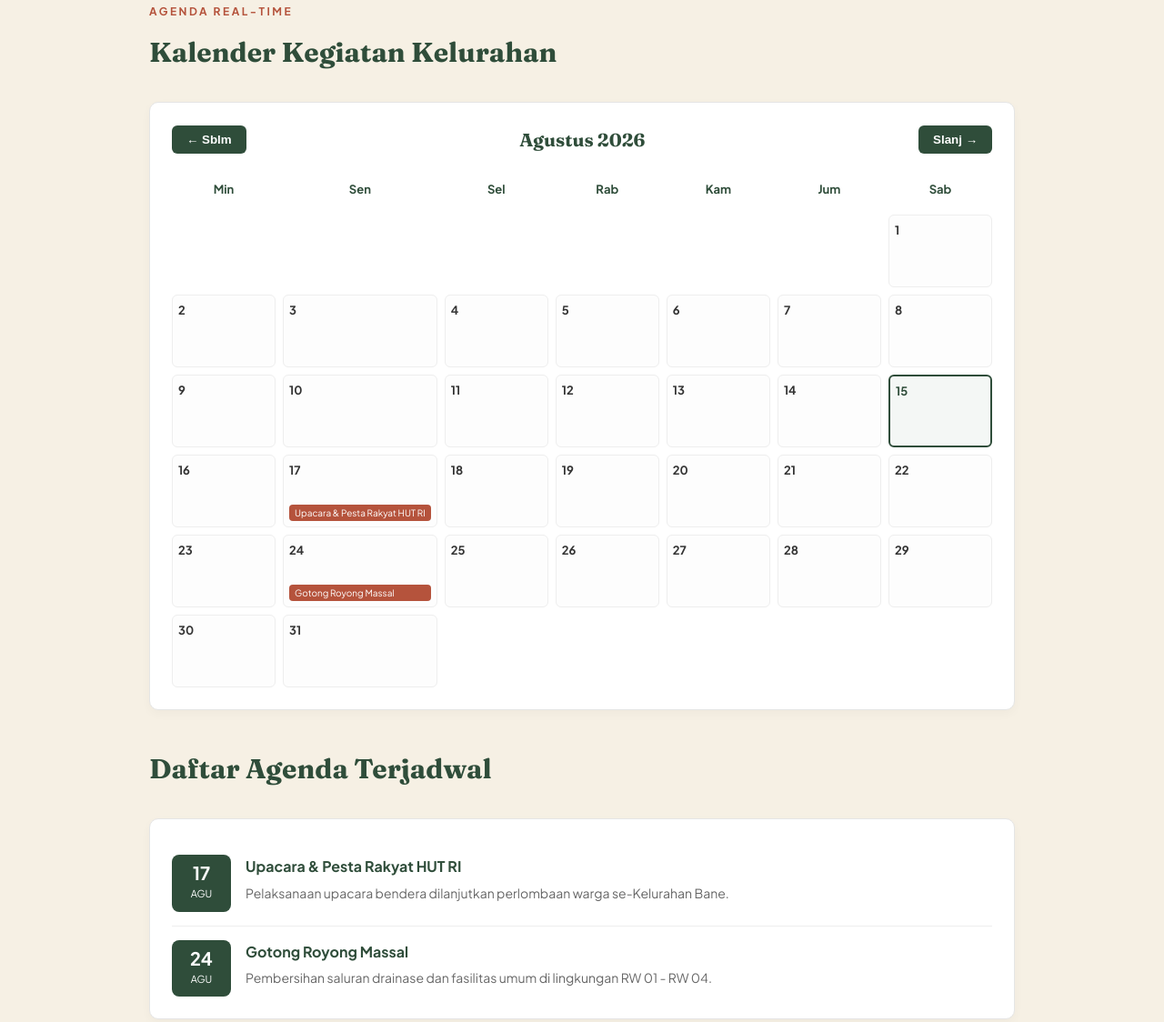
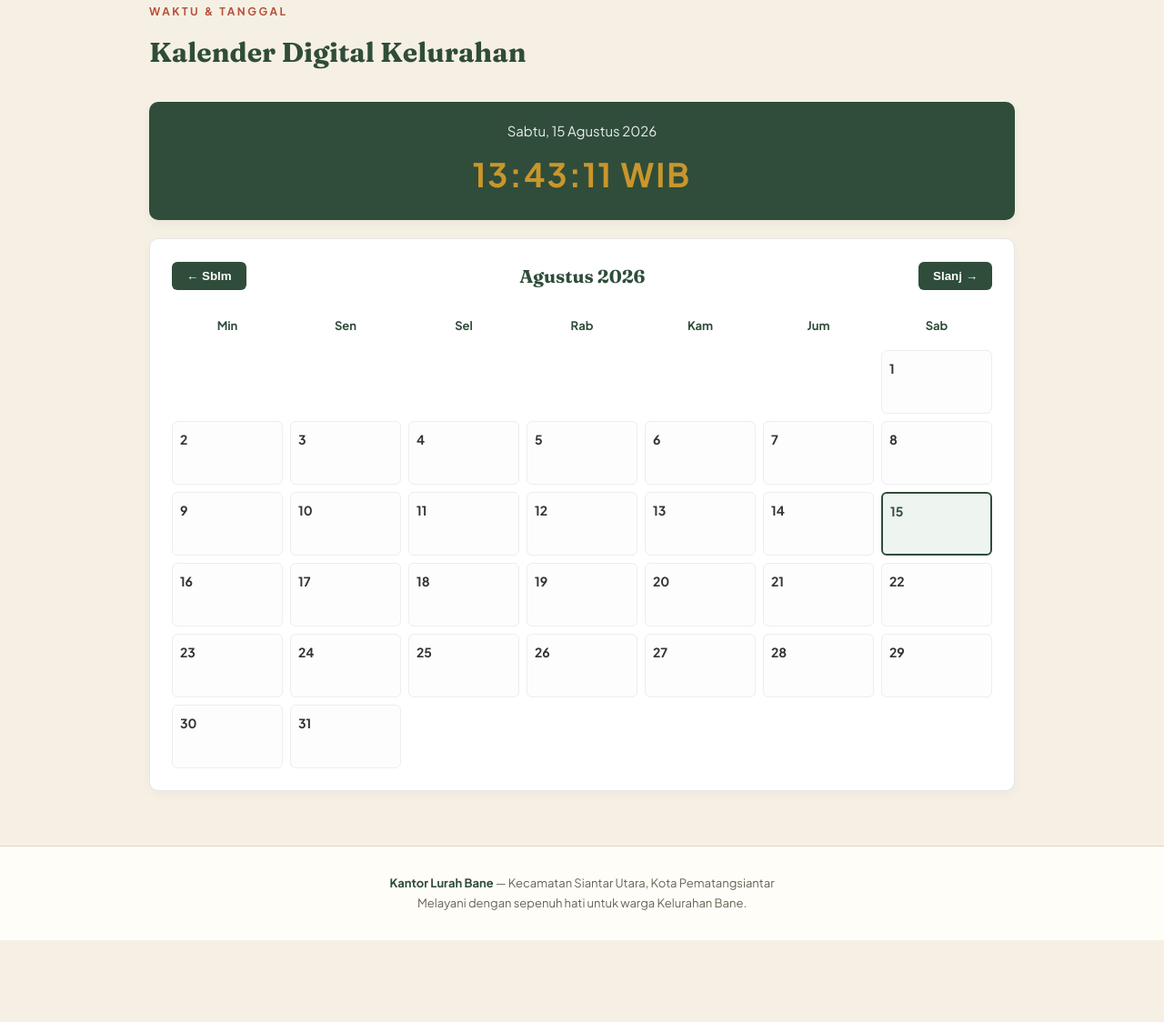
Before and after one commit to Yanto-Prime/Kelurahan-Bane, a plain HTML site: page kalender.html in a window 1280 px wide. Shown: the part 146-1270 px from the top of the page at 91% size. After the commit the page ends 1180 px from the top, so only its background shows below. Drawn offline with Linux system fonts and the light colour scheme.

Commit message:
Update kalender.html

```diff
--- a/kalender.html
+++ b/kalender.html
@@ -6,6 +6,28 @@
 <title>Kalender Kegiatan — Kelurahan Bane</title>
 <link rel="stylesheet" href="css/style.css">
 <style>
+  /* Header Waktu Real-Time */
+  .clock-card {
+    background: #2f4d3a;
+    color: #ffffff;
+    border-radius: 10px;
+    padding: 20px;
+    text-align: center;
+    margin-top: 25px;
+    box-shadow: 0 4px 12px rgba(0,0,0,0.05);
+  }
+  .clock-time {
+    font-size: 36px;
+    font-weight: bold;
+    letter-spacing: 2px;
+    color: #c9962c;
+    margin-top: 5px;
+  }
+  .clock-date {
+    font-size: 15px;
+    opacity: 0.9;
+  }
+
   /* Base Style Kalender Real-Time */
   .calendar-card {
     background: #ffffff;
@@ -13,7 +35,7 @@
     border-radius: 10px;
     padding: 24px;
     box-shadow: 0 4px 12px rgba(0,0,0,0.03);
-    margin-top: 25px;
+    margin-top: 20px;
   }
 
   /* Header Navigasi Kalender (Bulan & Tombol) */
@@ -57,16 +79,16 @@
     padding: 8px 0;
   }
   .day-cell {
-    min-height: 80px;
+    min-height: 70px;
     background: #fdfdfd;
     border: 1px solid #eee;
     border-radius: 6px;
-    padding: 6px;
-    font-size: 13px;
+    padding: 8px;
+    font-size: 14px;
     position: relative;
     display: flex;
     flex-direction: column;
-    justify-content: space-between;
+    justify-content: flex-start;
   }
   .day-cell.empty {
     background: transparent;
@@ -74,7 +96,7 @@
   }
   .day-cell.today {
     border: 2px solid #2f4d3a;
-    background: #f4f7f5;
+    background: #eef4f0;
   }
   .day-cell .num {
     font-weight: 700;
@@ -82,71 +104,6 @@
   }
   .day-cell.today .num {
     color: #2f4d3a;
-  }
-
-  /* Badge Event */
-  .event-badge {
-    background: #b5533c;
-    color: white;
-    font-size: 10px;
-    padding: 3px 6px;
-    border-radius: 4px;
-    margin-top: 4px;
-    cursor: pointer;
-    line-height: 1.2;
-    overflow: hidden;
-    text-overflow: ellipsis;
-    white-space: nowrap;
-  }
-
-  /* List Agenda di Bawah Kalender */
-  .agenda-section {
-    margin-top: 40px;
-  }
-  .event-list {
-    display: flex;
-    flex-direction: column;
-    gap: 15px;
-    margin-top: 15px;
-  }
-  .event-item {
-    display: flex;
-    align-items: flex-start;
-    gap: 16px;
-    padding-bottom: 15px;
-    border-bottom: 1px solid #eee;
-  }
-  .event-item:last-child {
-    border-bottom: none;
-    padding-bottom: 0;
-  }
-  .event-date {
-    background: #2f4d3a;
-    color: #ffffff;
-    padding: 10px 14px;
-    border-radius: 8px;
-    text-align: center;
-    min-width: 65px;
-  }
-  .event-date .day {
-    font-size: 20px;
-    font-weight: bold;
-    line-height: 1;
-  }
-  .event-date .month {
-    font-size: 11px;
-    text-transform: uppercase;
-    margin-top: 4px;
-  }
-  .event-details h3 {
-    margin: 0 0 4px 0;
-    color: #2f4d3a;
-    font-size: 16px;
-  }
-  .event-details p {
-    margin: 0;
-    font-size: 14px;
-    color: #666;
   }
 
   /* Responsif Layar HP (Mobile View) */
@@ -183,13 +140,12 @@
       transform: translateY(-9px) rotate(-45deg);
     }
     .day-cell {
-      min-height: 50px;
+      min-height: 45px;
       padding: 4px;
-      font-size: 11px;
+      font-size: 12px;
     }
-    .event-badge {
-      font-size: 8px;
-      padding: 2px 4px;
+    .clock-time {
+      font-size: 28px;
     }
   }
 </style>
@@ -222,10 +178,16 @@
 <div class="motif-strip"></div>
 
 <section class="section" style="padding-top:60px; padding-bottom:60px;">
-  <div class="section-eyebrow">Agenda Real-Time</div>
-  <h2>Kalender Kegiatan Kelurahan</h2>
+  <div class="section-eyebrow">Waktu &amp; Tanggal</div>
+  <h2>Kalender Digital Kelurahan</h2>
 
-  <!-- INTERACTIVE CALENDAR -->
+  <!-- CARD WAKTU REAL-TIME -->
+  <div class="clock-card">
+    <div class="clock-date" id="liveDate">Hari, 00 Bulan 0000</div>
+    <div class="clock-time" id="liveClock">00:00:00 WIB</div>
+  </div>
+
+  <!-- KALENDER INTERAKTIF -->
   <div class="calendar-card">
     <div class="cal-header-nav">
       <button class="cal-btn" id="prevBtn">&larr; Sblm</button>
@@ -234,17 +196,7 @@
     </div>
 
     <div class="calendar-grid" id="calendarGrid">
-      <!-- Grid hari & tanggal dimasukkan via JavaScript -->
-    </div>
-  </div>
-
-  <!-- LIST AGENDA BULAN INI -->
-  <div class="agenda-section">
-    <h2>Daftar Agenda Terjadwal</h2>
-    <div class="calendar-card">
-      <div class="event-list" id="eventListContainer">
-        <!-- Event item dimasukkan via JavaScript -->
-      </div>
+      <!-- Grid tanggal dimasukkan via JavaScript -->
     </div>
   </div>
 </section>
@@ -254,7 +206,7 @@
   Melayani dengan sepenuh hati untuk warga Kelurahan Bane.
 </footer>
 
-<!-- SCRIPT LOGIKA KALENDER REAL-TIME -->
+<!-- SCRIPT KALENDER & WAKTU REAL-TIME -->
 <script>
   // Mobile Burger Menu Toggle
   const menuToggle = document.getElementById('menuToggle');
@@ -266,32 +218,45 @@
     });
   }
 
-  // DATA KEGIATAN (Format: YYYY-MM-DD)
-  const eventsData = [
-    { date: "2026-08-17", title: "Upacara & Pesta Rakyat HUT RI", desc: "Pelaksanaan upacara bendera dilanjutkan perlombaan warga se-Kelurahan Bane." },
-    { date: "2026-08-24", title: "Gotong Royong Massal", desc: "Pembersihan saluran drainase dan fasilitas umum di lingkungan RW 01 - RW 04." },
-    { date: "2026-09-05", title: "Posyandu Balita & Lansia", desc: "Pemeriksaan kesehatan rutin dan pembagian makanan tambahan di Kantor Kelurahan." },
-    { date: "2026-09-12", title: "Rapat Koordinasi RT/RW", desc: "Evaluasi keamanan dan kebersihan wilayah Kelurahan Bane." }
-  ];
-
+  // LOGIKA JAM & TANGGAL REAL-TIME
+  const dayNames = ["Minggu", "Senin", "Selasa", "Rabu", "Kamis", "Jumat", "Sabtu"];
   const monthNames = [
     "Januari", "Februari", "Maret", "April", "Mei", "Juni",
     "Juli", "Agustus", "September", "Oktober", "November", "Desember"
   ];
 
-  let currentDate = new Date(); // Real-time date
+  function updateClock() {
+    const now = new Date();
+
+    // Format Tanggal
+    const day = dayNames[now.getDay()];
+    const date = now.getDate();
+    const month = monthNames[now.getMonth()];
+    const year = now.getFullYear();
+    document.getElementById('liveDate').innerText = `${day}, ${date} ${month} ${year}`;
+
+    // Format Jam
+    const hours = String(now.getHours()).padStart(2, '0');
+    const minutes = String(now.getMinutes()).padStart(2, '0');
+    const seconds = String(now.getSeconds()).padStart(2, '0');
+    document.getElementById('liveClock').innerText = `${hours}:${minutes}:${seconds} WIB`;
+  }
+
+  setInterval(updateClock, 1000);
+  updateClock();
+
+  // LOGIKA KALENDER
+  let currentDate = new Date();
 
   function renderCalendar() {
     const year = currentDate.getFullYear();
     const month = currentDate.getMonth();
 
-    // Set Judul Header Kalender
     document.getElementById('monthYearTitle').innerText = `${monthNames[month]} ${year}`;
 
     const calendarGrid = document.getElementById('calendarGrid');
     calendarGrid.innerHTML = '';
 
-    // Nama-nama Hari Header
     const daysOfWeek = ["Min", "Sen", "Sel", "Rab", "Kam", "Jum", "Sab"];
     daysOfWeek.forEach(day => {
       const dowDiv = document.createElement('div');
@@ -300,24 +265,20 @@
       calendarGrid.appendChild(dowDiv);
     });
 
-    // Tanggal Pertama & Jumlah Hari dalam Bulan
     const firstDayIndex = new Date(year, month, 1).getDay();
     const lastDate = new Date(year, month + 1, 0).getDate();
 
-    // Kotak Kosong Sebelum Tanggal 1
     for (let i = 0; i < firstDayIndex; i++) {
       const emptyCell = document.createElement('div');
       emptyCell.className = 'day-cell empty';
       calendarGrid.appendChild(emptyCell);
     }
 
-    // Generator Tanggal
     const today = new Date();
     for (let day = 1; day <= lastDate; day++) {
       const dayCell = document.createElement('div');
       dayCell.className = 'day-cell';
 
-      // Cek Hari Ini
       if (day === today.getDate() && month === today.getMonth() && year === today.getFullYear()) {
         dayCell.classList.add('today');
       }
@@ -327,64 +288,10 @@
       numDiv.innerText = day;
       dayCell.appendChild(numDiv);
 
-      // Cek Event pada Tanggal Ini
-      const formattedMonth = String(month + 1).padStart(2, '0');
-      const formattedDay = String(day).padStart(2, '0');
-      const dateString = `${year}-${formattedMonth}-${formattedDay}`;
-
-      const matchedEvents = eventsData.filter(e => e.date === dateString);
-      matchedEvents.forEach(evt => {
-        const badge = document.createElement('div');
-        badge.className = 'event-badge';
-        badge.innerText = evt.title;
-        badge.title = evt.desc;
-        badge.onclick = () => alert(`${evt.title}\n\n${evt.desc}`);
-        dayCell.appendChild(badge);
-      });
-
       calendarGrid.appendChild(dayCell);
     }
-
-    renderEventList(month, year);
   }
 
-  // Render List Agenda di Bawah Kalender
-  function renderEventList(month, year) {
-    const container = document.getElementById('eventListContainer');
-    container.innerHTML = '';
-
-    const formattedMonth = String(month + 1).padStart(2, '0');
-    const monthPrefix = `${year}-${formattedMonth}`;
-
-    const currentMonthEvents = eventsData.filter(e => e.date.startsWith(monthPrefix));
-
-    if (currentMonthEvents.length === 0) {
-      container.innerHTML = `<p style="color:#666; text-align:center; margin:10px 0;">Tidak ada agenda kegiatan untuk bulan ini.</p>`;
-      return;
-    }
-
-    currentMonthEvents.forEach(evt => {
-      const eventDateObj = new Date(evt.date);
-      const dayNum = eventDateObj.getDate();
-      const monthShort = monthNames[eventDateObj.getMonth()].substring(0, 3);
-
-      const itemHtml = `
-        <div class="event-item">
-          <div class="event-date">
-            <div class="day">${dayNum}</div>
-            <div class="month">${monthShort}</div>
-          </div>
-          <div class="event-details">
-            <h3>${evt.title}</h3>
-            <p>${evt.desc}</p>
-          </div>
-        </div>
-      `;
-      container.innerHTML += itemHtml;
-    });
-  }
-
-  // Event Listener Tombol Navigasi Bulan
   document.getElementById('prevBtn').addEventListener('click', () => {
     currentDate.setMonth(currentDate.getMonth() - 1);
     renderCalendar();
@@ -395,7 +302,6 @@
     renderCalendar();
   });
 
-  // Inisialisasi Kalender Pertama Kali
   renderCalendar();
 </script>
 
```
